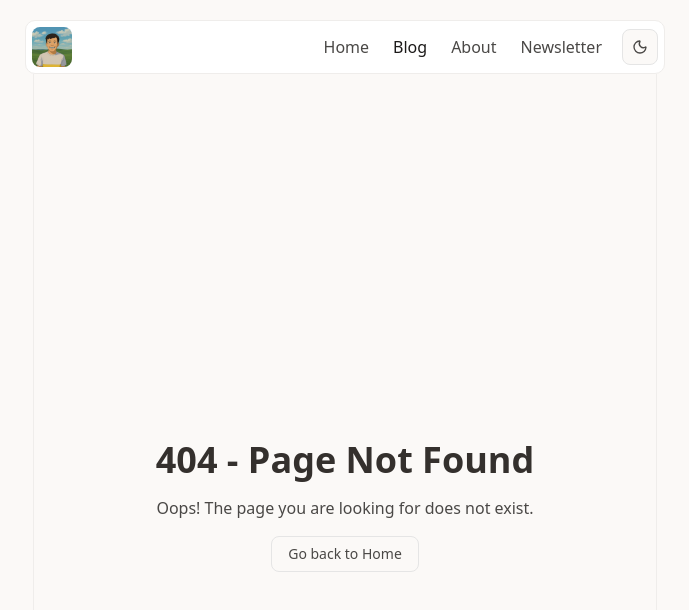
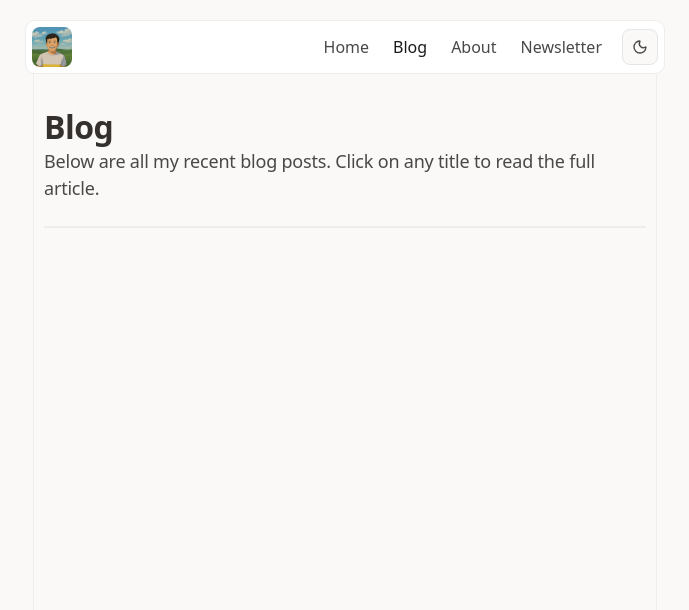
Before and after one commit to sharyar-t/personal-blog, a Next.js app: page /blog in a window 1280 px wide. Before the commit this address had no page. Shown: the top 610 px of the page, without its empty margins (295-984 px from the left). Built offline with nearby package versions, Linux system fonts and the light colour scheme.

Commit message:
feat: add blog page

```diff
--- a/package.json
+++ b/package.json
@@ -10,6 +10,7 @@
   },
   "dependencies": {
     "@radix-ui/react-dropdown-menu": "^2.1.15",
+    "@radix-ui/react-separator": "^1.1.7",
     "@radix-ui/react-slot": "^1.2.3",
     "class-variance-authority": "^0.7.1",
     "clsx": "^2.1.1",
--- /dev/null
+++ b/src/app/blog/page.tsx
@@ -0,0 +1,13 @@
+import { Separator } from "@/components/ui/separator";
+
+export default function Blog() {
+  return (
+    <div>
+      <div>
+        <h1 className="text-preset-2">Blog</h1>
+        <p className="text-preset-7">Below are all my recent blog posts. Click on any title to read the full article.</p>
+      </div>
+      <Separator className="mt-6 mb-5" />
+    </div>
+  );
+}
--- /dev/null
+++ b/src/components/ui/separator.tsx
@@ -0,0 +1,28 @@
+"use client"
+
+import * as React from "react"
+import * as SeparatorPrimitive from "@radix-ui/react-separator"
+
+import { cn } from "@/lib/utils"
+
+function Separator({
+  className,
+  orientation = "horizontal",
+  decorative = true,
+  ...props
+}: React.ComponentProps<typeof SeparatorPrimitive.Root>) {
+  return (
+    <SeparatorPrimitive.Root
+      data-slot="separator"
+      decorative={decorative}
+      orientation={orientation}
+      className={cn(
+        "h-[10px] border border-neutral-200 dark:border-neutral-700 shrink-0 data-[orientation=horizontal]:h-px data-[orientation=horizontal]:w-full data-[orientation=vertical]:h-full data-[orientation=vertical]:w-px",
+        className
+      )}
+      {...props}
+    />
+  )
+}
+
+export { Separator }
```
Also changed, not shown: 1 other file (tests, documents, lock files or other folders).
